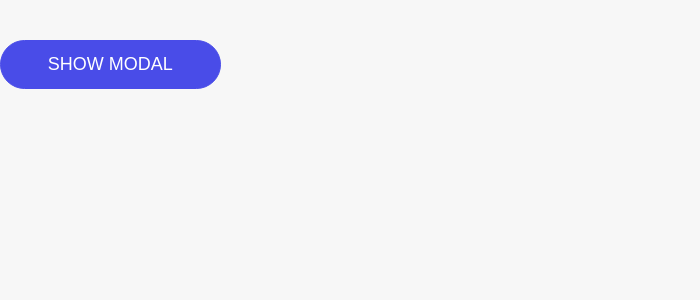
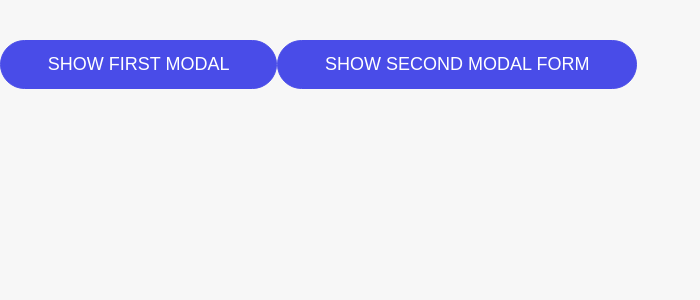
Before and after one commit to zawadzki2778/vue_modal-validation, a Vue app: page / in a window 1280 px wide. Shown: the top 300 px of the page, without its empty margins (0-700 px from the left). Built offline with nearby package versions, Linux system fonts and the light colour scheme.

Commit message:
added seconnd modal width form

```diff
--- a/src/App.vue
+++ b/src/App.vue
@@ -3,18 +3,44 @@
     <div class="wrapper-container">
       <section>
         <div class="container">
+          <!--********************* FIRST MODAL ************************-->
           <button class="btn btnPrimary" @click="modalFirst = !modalFirst">
-            Show modal
+            Show FIRST modal
           </button>
           <Modal
-            title="First modal" v-show="modalFirst" @close="modalFirst =!
-            modalFirst">
+            title="First modal"
+            v-show="modalFirst"
+            @close="modalFirst = false"
+          >
             <div slot="body">
               <p>Tipe text for my modal ;)</p>
-              <input type="text"/>
+              <input type="text" />
               <button class="btn btnPrimary" @click="modalFirst = !modalFirst">
                 Done
               </button>
+            </div>
+          </Modal>
+          <!--********************* SECOND MODAL ************************-->
+          <button
+            class="btn btnPrimary"
+            @click="modalSecond.show = !modalSecond.show"
+          >
+            Show SECOND modal FORM
+          </button>
+          <Modal
+            title="Second modal FORM"
+            v-show="modalSecond.show"
+            @close="modalSecond.show = false"
+          >
+            <div slot="body">
+              <form @submit.prevent="submitForm">
+                <!-- to no submit form -->
+                <label>Name:</label>
+                <input type="number" v-model="modalSecond.name" required />
+                <label>E-mail:</label>
+                <input type="email" v-model="modalSecond.email" />
+                <button class="btn btnPrimary">Submit form</button>
+              </form>
             </div>
           </Modal>
         </div>
@@ -31,7 +57,21 @@ export default {
   data() {
     return {
       modalFirst: false,
+      modalSecond: {
+        show: false,
+        name: "",
+        email: "",
+      },
     };
+  },
+  methods: {
+    submitForm() {
+      console.log({
+        name: this.modalSecond.name,
+        email: this.modalSecond.email,
+      });
+      this.modalSecond.name = this.modalSecond.email = "";
+    },
   },
 };
 </script>
--- a/src/components/Modal.vue
+++ b/src/components/Modal.vue
@@ -24,7 +24,7 @@ export default {
   },
   mounted() {
     // закрытие модалки по escape
-    document.body.addEventListener("keyup", (e) => {
+    document.body.addEventListener("key", (e) => {
       if (e.key === 27) this.$emit("close");
     });
   },
```
